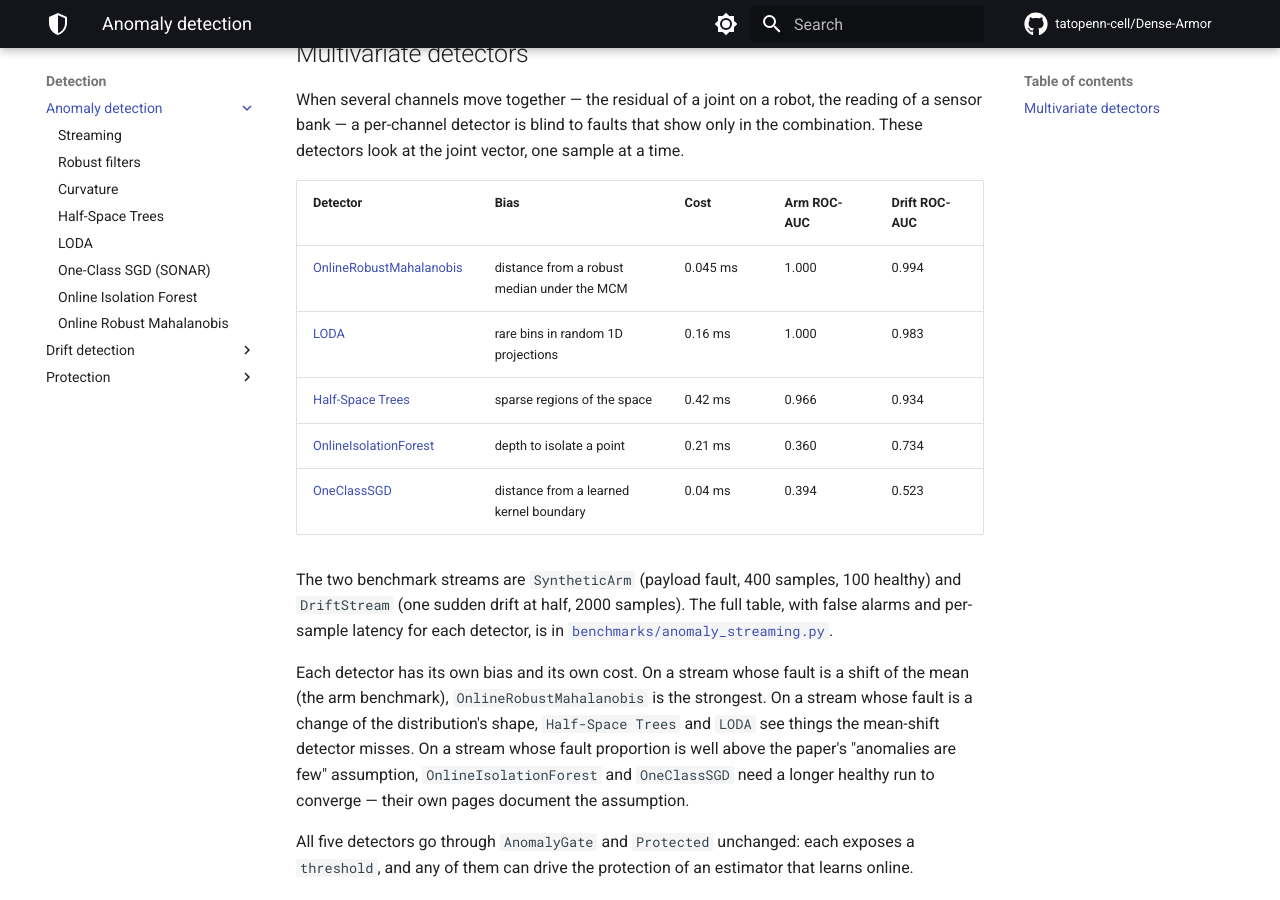
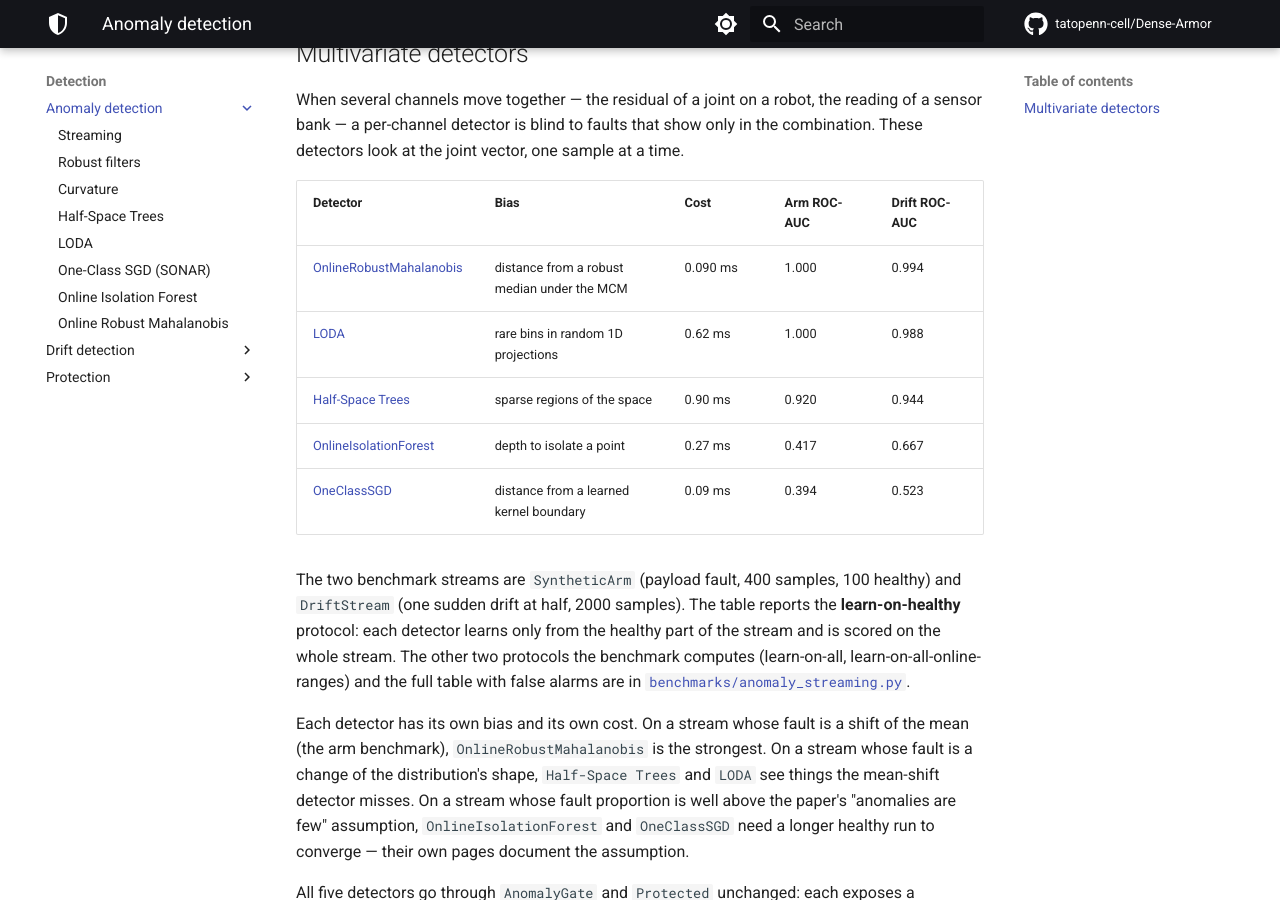
Before and after one commit to tatopenn-cell/Dense-Armor, an MkDocs documentation site: the page built from docs/anomaly/index.md, in a window 1280 px wide and 900 px high, scrolled down 443 px. Built offline with MkDocs 1.6.1 and Material for MkDocs 9.7.7, drawn with Linux system fonts in a browser that asks for light colours; comment, search, counter and statistics services are not loaded.

Commit message:
docs(anomaly): align index table with learn-on-healthy benchmark numbers

```diff
--- a/docs/anomaly/index.md
+++ b/docs/anomaly/index.md
@@ -17,15 +17,17 @@ These detectors look at the joint vector, one sample at a time.
 
 | Detector | Bias | Cost | Arm ROC-AUC | Drift ROC-AUC |
 |---|---|---|---|---|
-| [OnlineRobustMahalanobis](mahalanobis.md) | distance from a robust median under the MCM | 0.045 ms | 1.000 | 0.994 |
-| [LODA](loda.md) | rare bins in random 1D projections | 0.16 ms | 1.000 | 0.983 |
-| [Half-Space Trees](hst.md) | sparse regions of the space | 0.42 ms | 0.966 | 0.934 |
-| [OnlineIsolationForest](oiforest.md) | depth to isolate a point | 0.21 ms | 0.360 | 0.734 |
-| [OneClassSGD](ocsvm.md) | distance from a learned kernel boundary | 0.04 ms | 0.394 | 0.523 |
+| [OnlineRobustMahalanobis](mahalanobis.md) | distance from a robust median under the MCM | 0.090 ms | 1.000 | 0.994 |
+| [LODA](loda.md) | rare bins in random 1D projections | 0.62 ms | 1.000 | 0.988 |
+| [Half-Space Trees](hst.md) | sparse regions of the space | 0.90 ms | 0.920 | 0.944 |
+| [OnlineIsolationForest](oiforest.md) | depth to isolate a point | 0.27 ms | 0.417 | 0.667 |
+| [OneClassSGD](ocsvm.md) | distance from a learned kernel boundary | 0.09 ms | 0.394 | 0.523 |
 
 The two benchmark streams are `SyntheticArm` (payload fault, 400 samples, 100 healthy) and
-`DriftStream` (one sudden drift at half, 2000 samples). The full table, with false alarms
-and per-sample latency for each detector, is in
+`DriftStream` (one sudden drift at half, 2000 samples). The table reports the
+**learn-on-healthy** protocol: each detector learns only from the healthy part of the
+stream and is scored on the whole stream. The other two protocols the benchmark computes
+(learn-on-all, learn-on-all-online-ranges) and the full table with false alarms are in
 [`benchmarks/anomaly_streaming.py`](https://github.com/tatopenn-cell/Dense-Armor/blob/master/benchmarks/anomaly_streaming.py).
 
 Each detector has its own bias and its own cost. On a stream whose fault is a shift of the
```
